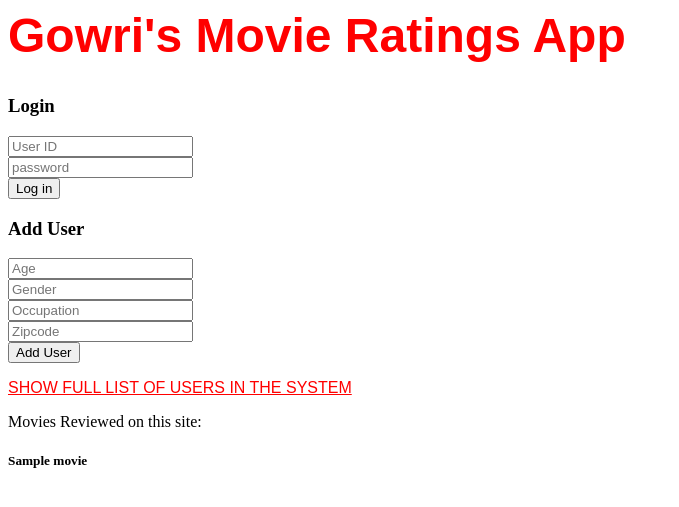
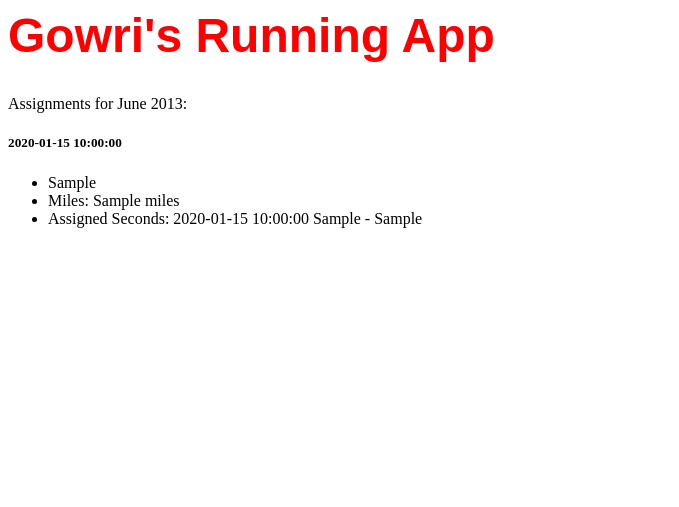
Before and after one commit to RunnerMom/Hackbright-Final-Project, a Flask app: template templates/index.html in a window 1280 px wide. Shown: the top 507 px of the page, without its empty margins (0-679 px from the left). Run offline with Flask 2, Linux system fonts and the light colour scheme; the template is opened without the code that fills it: most values are stand-ins (such as "Sample title", 1, 10 or a date in 2020); some libraries are stand-ins or nearby versions; some web fonts are replaced.

Commit message:
now working on display

```diff
--- /dev/null
+++ b/app.py
@@ -0,0 +1,92 @@
+# Running App by
+# Gowri Grewal
+# Hackbright Final Project - August 2013
+"""
+model.py has the Class and model for this app
+seed.py loads the seed data in the database
+runcoach.db is the database, and there are 2 tables: Users and Assignments
+
+OBJECTIVE:
+
+Retrieve workout activities stored in a Garmin Forerunner 405cx GPS Watch.
+Retrieve assigned workouts and training log from RunCoach and push the combined data to the web.
+
+"""
+from flask import Flask, render_template, redirect, request
+import model
+
+app = Flask(__name__)
+
+#this may be an opportunity to do screen scraping later...
+@app.route("/")
+def index():
+    assignment_list = model.session.query(model.Assignment).all()
+    return render_template("index.html", assignments=assignment_list)
+
+# @app.route("/login")
+# def login():
+#     user_id = request.args.get("user_id")
+#     password = request.args.get("password")
+#     ratings_list = model.session.query(model.Rating).filter_by(user_id=user_id).order_by(model.Rating.movie_id)
+#     return render_template("loggedin.html", user_id=user_id, ratings_list=ratings_list)
+
+# @app.route("/add_user")
+# def add_user():
+#     age = request.args.get("age")
+#     gender = request.args.get("gender")
+#     occupation = request.args.get("occupation")
+#     zipcode = request.args.get("zipcode")
+#     user = model.User(age=age, gender=gender, occupation=occupation, zipcode=zipcode)
+#     model.session.add(user)
+#     model.session.commit()
+#     return render_template("user_added.html", user_id=user.user_id)
+
+# # view a list of users
+# @app.route("/users")
+# def show_users():
+#     user_list = model.session.query(model.User).all()
+#     # ratings_list = model.session.query(model.Rating).all()
+#     return render_template("users.html", users=user_list)
+
+# # click on a user and view list of movies they've rated, as well as the ratings
+# @app.route("/user_ratings")
+# def show_user_ratings():
+#     user_id = request.args.get("user_id")
+#     ratings_list = model.session.query(model.Rating).filter_by(user_id=user_id).order_by(model.Rating.movie_id)
+#     return render_template("user_ratings.html", user_id=user_id, ratings_list=ratings_list)
+
+# # when logged in, be able to add or update a personal rating for a movie.
+# @app.route("/change_rating")
+# def change_rating():
+#     rating_object=model.session.query(model.Rating).get(request.args.get("rating_id"))
+#     movie=model.session.query(model.Movie).get(rating_object.movie_id)
+#     user_rating=request.args.get("rating", False)
+#     if user_rating:
+#         rating_object.rating=user_rating
+#         model.session.add(rating_object)
+#         model.session.commit()
+#     return render_template("change_rating.html",
+#                             rating_id=rating_object.rating,
+#                             user_id=rating_object.user_id,
+#                             movie_id=rating_object.movie_id,
+#                             movie=movie.name)
+
+# @app.route("/add_rating")
+# def add_rating():
+#     user_id = request.args.get("user_id")
+#     return render_template("add_rating.html", user_id=user_id)
+
+# @app.route("/rating_added")
+# def rating_added():
+#     rating_id=request.args.get("rating_id")
+#     rating=request.args.get("rating")
+#     rating_object=model.session.query(model.Rating).get("rating_id")
+#     movie=model.session.query(model.Movie).get(rating_object.movie_id)
+#     return render_template("rating_added.html",
+#                             rating_id=rating_id,
+#                             rating = rating,
+#                             user_id=rating_object.user_id,
+#                             movie_id=rating_object.movie_id,
+#                             movie=movie.name)
+if __name__== "__main__":
+    app.run(debug=True)
--- a/model.py
+++ b/model.py
@@ -35,6 +35,11 @@ class Assignment(Base):
     miles = Column(Float)
     low_time = Column(Integer)
     high_time = Column(Integer)
+    def seconds_to_minutes(self, seconds):
+        hours = seconds/3600
+        minutes = seconds/60
+        timestring = "%h : %m" % hours, minutes
+        return timestring
 
 """
 class Workout(Base):             #u.data = "rating" ??
--- a/templates/index.html
+++ b/templates/index.html
@@ -5,48 +5,26 @@
 <div class="container">
     <div class="row">
         <div class="span12">
-            <h1 class="header">Gowri's Movie Ratings App</h1>
-        </div>
-        <div class="span3">
-            <h3><i img="icon-plus-sign.jpg"></i>Login</h3>
-            <form action="/login">
-                <input type="text" name="user_id" placeholder="User ID" />
-                <br />
-                <input type="text" name="password" placeholder="password" />
-                <br />
-                <input class="btn" type="submit" value="Log in" />
-            </form>
+            <h1 class="header">Gowri's Running App</h1>
         </div>
 
-        <div class="span4">
-            <h3><i img="icon-plus-sign.jpg"></i> Add User</h3>
-            <form action="/add_user">
-                <input type="text" name="age" placeholder="Age" />
-                <br />
-                <input type="text" name="gender" placeholder="Gender" />
-                <br />
-                <input type="text" name="occupation" placeholder="Occupation" />
-                <br />
-                <input type="text" name="zipcode" placeholder="Zipcode" />
-                <br />
-                <input class="btn" type="submit" value="Add User" />
-            </form>
-        </div>
-<div class = "container">
-    <a href="/users" class="url fn" itemprop="url">
-        <span>
-        SHOW FULL LIST OF USERS IN THE SYSTEM
-        </span>
-    </a>
-</div>
 <p>
         <div class="span8">
 
-                <div class="movie">
-                    Movies Reviewed on this site:
-                   {% for movie in movies %}
-                        <h5>{{ movie.name }}
-                        </h5>
+                <div class="assignment">
+                    Assignments for June 2013:
+                   {% for assignment in assignments %}
+                        <h5>{{ assignment.date }}</h5>
+                        <ul>
+                            <li>{{ assignment.workout_type}}</li>
+                            <li>Miles: {{ assignment.miles}}</li>
+                            <li>Assigned Seconds:
+                                {{ assignment.low_time }}
+                                {{ assignment.seconds_to_minutes(assignment.low_time) }}
+                                -
+                                {{ assignment.seconds_to_minutes(assignment.high_time) }}
+                            </li>
+                        </ul>
                     {% endfor %}
                 </div>
         </div>
```
Also changed, not shown: 1 other file.
